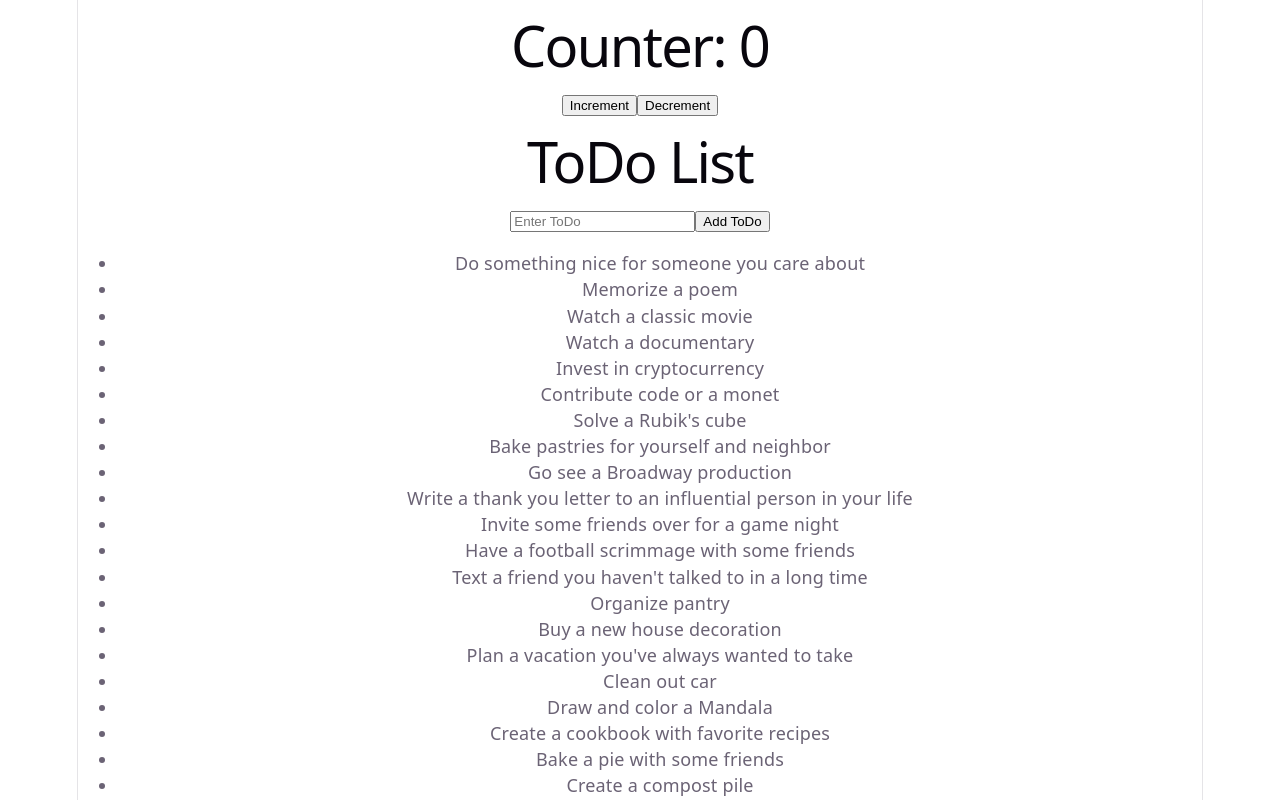
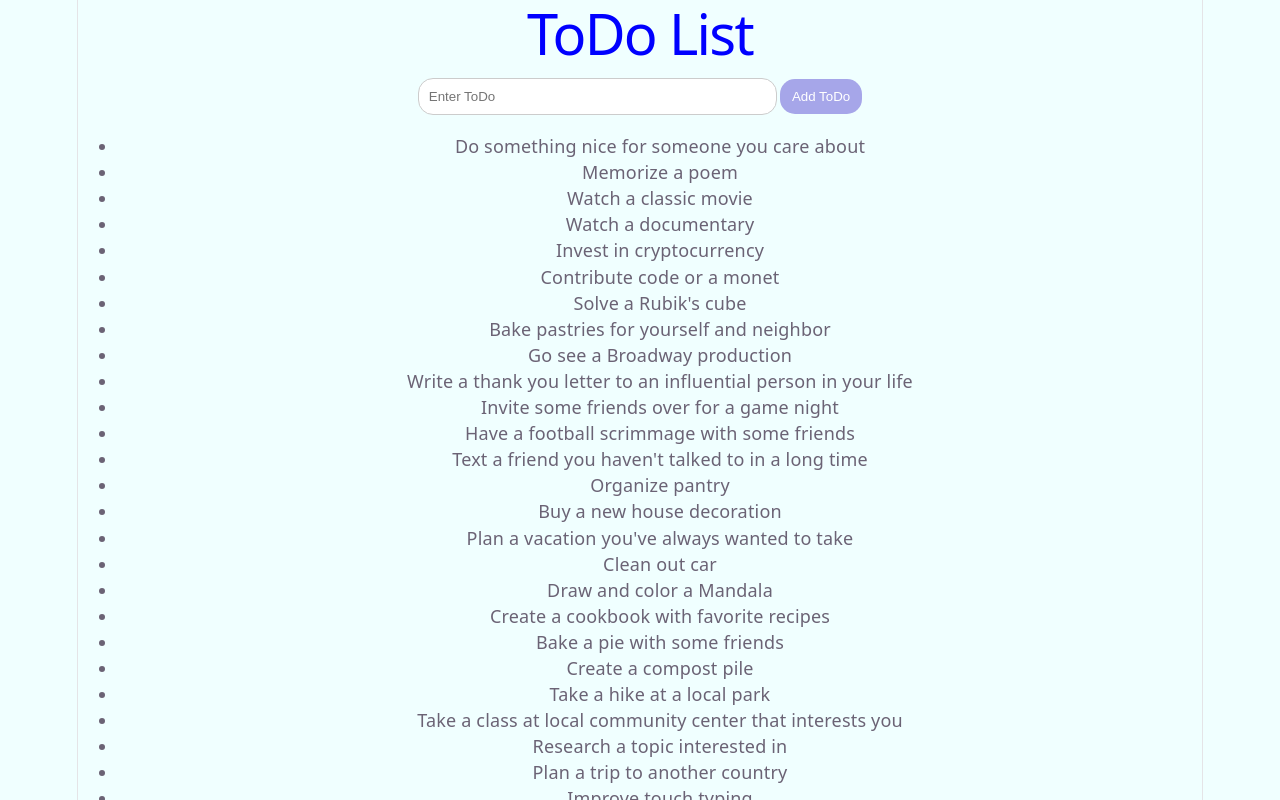
Before and after one commit to pratibha-shukla/Antra-first-react-app, a React (Vite) app in the folder antra-react-first/: page / in a window 1280 px wide. Shown: the top 800 px of the page. Built offline with nearby package versions, Linux system fonts and the light colour scheme.

Commit message:
added css for todo

```diff
--- a/antra-react-first/src/App.jsx
+++ b/antra-react-first/src/App.jsx
@@ -1,17 +1,13 @@
-import { useState } from 'react'
+
 import ToDo from "./components/Todo.jsx";
 
 import './App.css'
 
 const App = () => {
-  const [count, setCount] = useState(0)
+
 
   return (
     <div className="App">
-
-      <h1>Counter: {count}</h1>
-      <button onClick={() => setCount(count + 1)}>Increment</button>
-      <button onClick={() => setCount(count - 1)}>Decrement</button>
       <ToDo></ToDo>
     </div>
   )
--- /dev/null
+++ b/antra-react-first/src/components/Todo.css
@@ -0,0 +1,33 @@
+
+
+body {
+    background-color: azure;
+}
+h1{
+    text-align: center;
+    color:blue;
+    margin-top: 20px;
+}
+
+.todo-list {
+    list-style-type: none;
+    padding: 0;
+    max-width: 400px;
+    margin: 20px auto;
+    color: aqua;
+}
+input[type="text"] {
+    padding: 10px;
+    width: 30%;
+    border: 1px solid #ccc;
+    border-radius: 15px;
+}
+button {
+    padding: 10px 12px;
+    margin-left: 3px;
+    border: none;
+    border-radius: 15px;
+    background-color: rgb(166, 166, 233);
+    color: white;
+    cursor: pointer;
+}
--- a/antra-react-first/src/components/Todo.jsx
+++ b/antra-react-first/src/components/Todo.jsx
@@ -1,6 +1,7 @@
 
 import todosData from "../model/Data.jsx";
 import { useState } from "react";
+import "./Todo.css";
 
 const ToDo = () => {
     const [input, setInput] = useState("");
```
Also changed, not shown: 1 other file (tests, documents, lock files or other folders).
